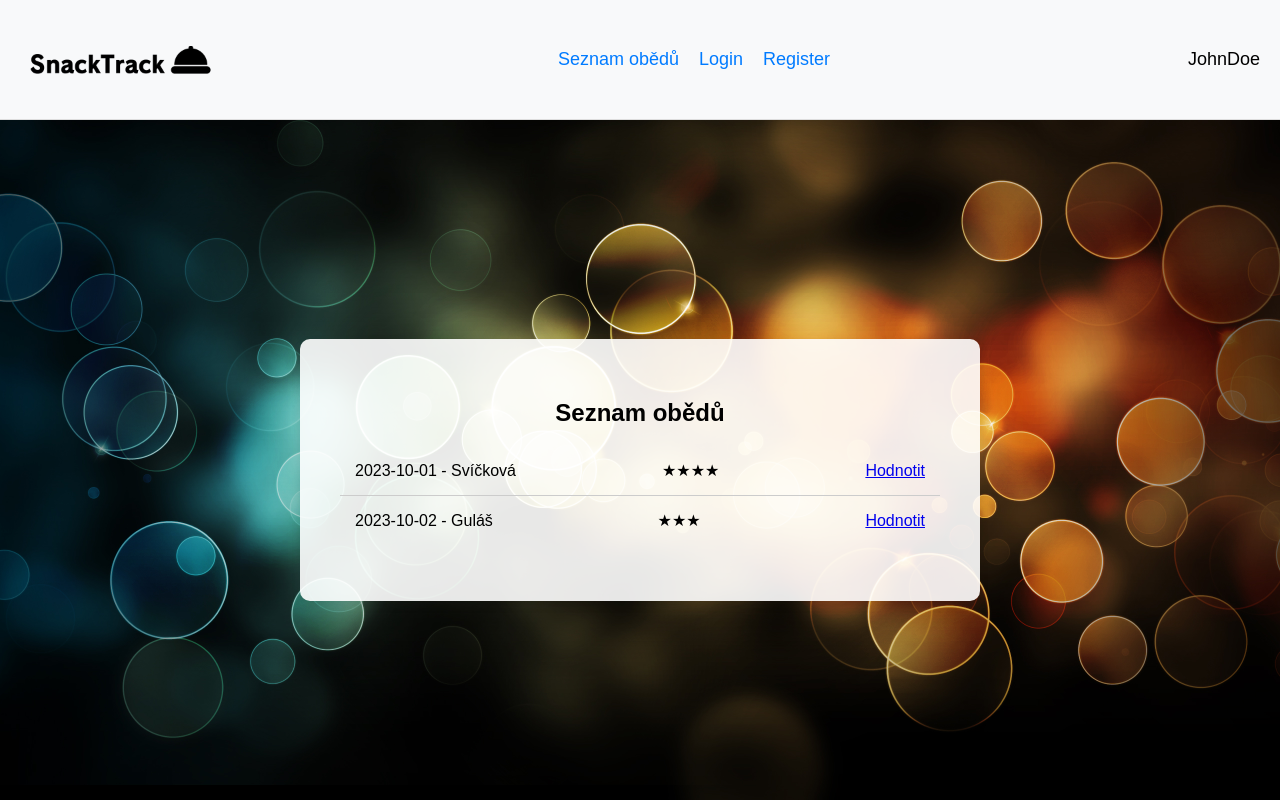
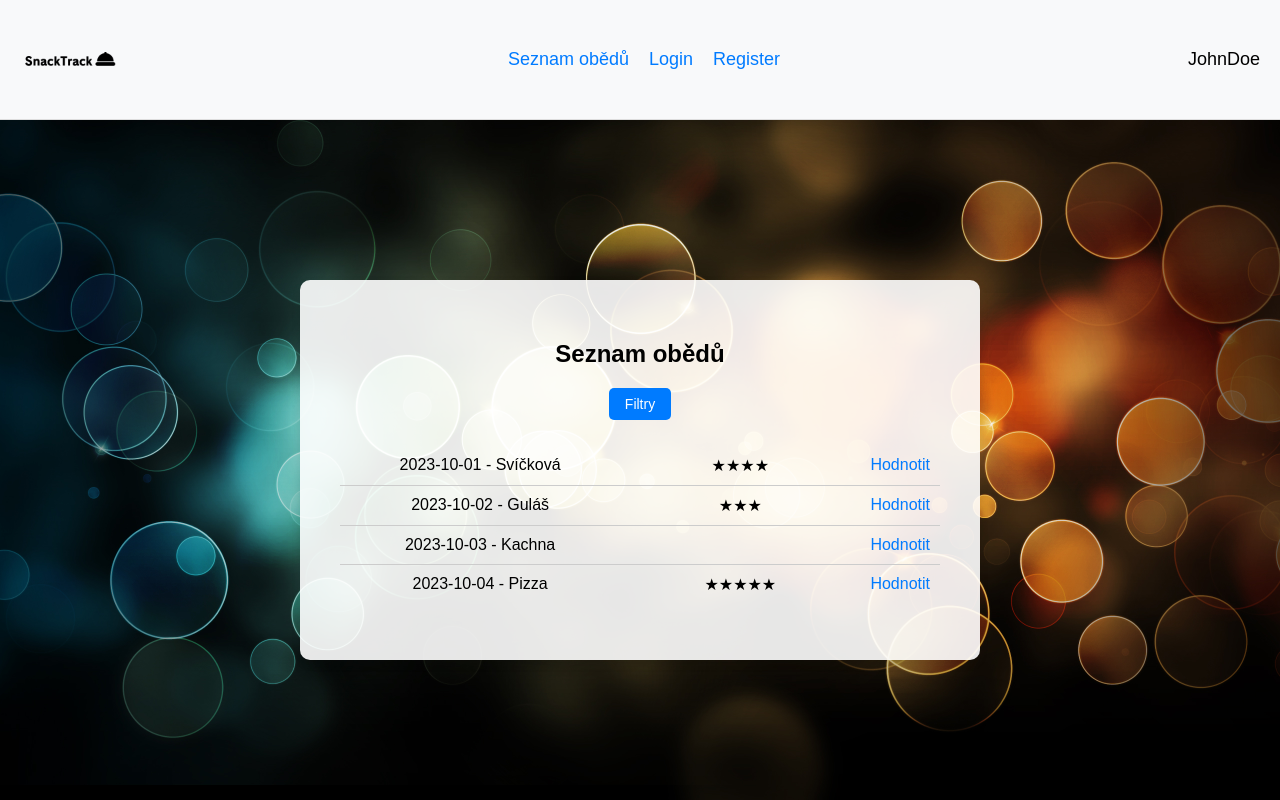
Before and after one commit to Ladizslav/Hodnotici-aplikace, a React (Create React App) app in the folder project/: page / in a window 1280 px wide. Built offline with nearby package versions, Linux system fonts and the light colour scheme.

Commit message:
Added filter

```diff
--- a/project/src/App.css
+++ b/project/src/App.css
@@ -1,3 +1,4 @@
+/* Základní styly pro celou stránku */
 body {
   background-image: url('../assets/background.jpg');
   background-size: cover;
@@ -8,6 +9,7 @@ body {
   padding: 0;
 }
 
+/* Header */
 header {
   position: fixed; /* Fixovaný header nahoře */
   top: 0;
@@ -24,12 +26,14 @@ header {
   box-sizing: border-box; /* Zahrne padding do šířky */
 }
 
+/* Logo v headeru */
 .logo img {
   height: auto; /* Výška se přizpůsobí */
-  max-height: 200px; /* Maximální výška loga */
+  max-height: 100px; /* Maximální výška loga */
   width: auto; /* Zachová poměr stran */
 }
 
+/* Navigační odkazy v headeru */
 .nav-links {
   list-style: none;
   display: flex;
@@ -52,6 +56,7 @@ header {
   text-decoration: underline;
 }
 
+/* Uživatelské jméno v headeru */
 .username {
   font-size: 18px;
   white-space: nowrap; /* Zabraňuje zalomení textu */
@@ -61,6 +66,7 @@ header {
   margin-left: 20px; /* Odsazení od navigace */
 }
 
+/* Hlavní obsah aplikace */
 .app {
   text-align: center;
   padding: 40px;
@@ -69,7 +75,8 @@ header {
   margin: 140px auto 0; /* Odsazení shora, aby obsah začínal pod headerem */
 }
 
-.login, .register, .meal-list, .meal-rating {
+/* Přihlášení a registrace */
+.login, .register {
   background-color: rgba(255, 255, 255, 0.9);
   padding: 40px;
   border-radius: 10px;
@@ -78,16 +85,147 @@ header {
   box-shadow: 0 4px 8px rgba(0, 0, 0, 0.1);
 }
 
-input {
-  display: block;
-  width: 100%;
-  padding: 15px;
-  margin: 15px 0;
+.login h2, .register h2 {
+  text-align: center;
+  margin-bottom: 20px;
+}
+
+.login form, .register form {
+  display: flex;
+  flex-direction: column;
+  gap: 15px;
+}
+
+.login form div, .register form div {
+  display: flex;
+  flex-direction: column;
+  gap: 5px;
+}
+
+.login label, .register label {
+  font-weight: bold;
+}
+
+.login input, .register input {
+  padding: 10px;
   border: 1px solid #ccc;
   border-radius: 5px;
   font-size: 16px;
 }
 
+.login button, .register button {
+  padding: 10px;
+  background-color: #007bff;
+  color: white;
+  border: none;
+  border-radius: 5px;
+  font-size: 16px;
+  cursor: pointer;
+}
+
+.login button:hover, .register button:hover {
+  background-color: #0056b3;
+}
+
+/* Seznam jídel */
+.meal-list {
+  background-color: rgba(255, 255, 255, 0.9);
+  padding: 40px;
+  border-radius: 10px;
+  max-width: 600px;
+  margin: 20px auto;
+  box-shadow: 0 4px 8px rgba(0, 0, 0, 0.1);
+}
+
+.meal-list ul {
+  list-style-type: none;
+  padding: 0;
+}
+
+.meal-list li {
+  display: flex;
+  justify-content: space-between;
+  align-items: center;
+  padding: 10px;
+  border-bottom: 1px solid #ccc;
+}
+
+.meal-list li:last-child {
+  border-bottom: none;
+}
+
+.meal-list li span {
+  flex: 1;
+}
+
+.meal-list li a {
+  color: #007bff;
+  text-decoration: none;
+}
+
+.meal-list li a:hover {
+  text-decoration: underline;
+}
+
+/* Tlačítko Filtry a rozbalovací menu */
+.meal-list button {
+  padding: 10px 20px;
+  background-color: #007bff;
+  color: white;
+  border: none;
+  border-radius: 5px;
+  cursor: pointer;
+  margin-bottom: 10px;
+}
+
+.meal-list button:hover {
+  background-color: #0056b3;
+}
+
+.filters-menu {
+  display: flex;
+  flex-direction: column;
+  gap: 10px;
+  margin-bottom: 20px;
+  padding: 15px;
+  background-color: rgba(255, 255, 255, 0.95); /* Bílý box s lehkou průhledností */
+  border-radius: 10px;
+  box-shadow: 0 4px 8px rgba(0, 0, 0, 0.1); /* Stín pro lepší vizuální oddělení */
+  border: 1px solid #ddd; /* Tenký rámeček */
+}
+
+.filters-menu button {
+  padding: 8px 12px; /* Menší odsazení */
+  background-color: #f8f9fa; /* Světlé pozadí */
+  color: #007bff; /* Modrá barva textu */
+  border: 1px solid #007bff; /* Modrý rámeček */
+  border-radius: 5px;
+  cursor: pointer;
+  font-size: 14px; /* Menší písmo */
+  transition: background-color 0.3s, color 0.3s; /* Hladký přechod */
+}
+
+.filters-menu button:hover {
+  background-color: #007bff; /* Modré pozadí při najetí */
+  color: white; /* Bílý text při najetí */
+}
+
+/* Hodnocení jídel */
+.meal-rating {
+  background-color: rgba(255, 255, 255, 0.9);
+  padding: 40px;
+  border-radius: 10px;
+  max-width: 600px;
+  margin: 20px auto;
+  box-shadow: 0 4px 8px rgba(0, 0, 0, 0.1);
+}
+
+.meal-rating label {
+  display: block;
+  margin: 15px 0;
+}
+
+/* Tlačítka */
 button {
   padding: 15px 30px;
   background-color: #007bff;
@@ -102,60 +240,28 @@ button:hover {
   background-color: #0056b3;
 }
 
-.meal-list ul {
-  list-style-type: none;
-  padding: 0;
-}
-
-.meal-list li {
-  display: flex;
-  justify-content: space-between;
-  align-items: center;
+/* Inputy */
+input {
+  display: block;
+  width: 100%;
   padding: 15px;
-  border-bottom: 1px solid #ccc;
-}
-
-.meal-list li:last-child {
-  border-bottom: none;
-}
-
-.meal-rating label {
-  display: block;
   margin: 15px 0;
-}
-
-.register h2, .login h2 {
-  text-align: center;
-  margin-bottom: 30px;
-}
-
-.register form, .login form {
-  display: flex;
-  flex-direction: column;
-  gap: 20px;
-}
-
-.register label, .login label {
-  font-weight: bold;
-}
-
-.register input, .login input {
-  padding: 15px;
   border: 1px solid #ccc;
   border-radius: 5px;
   font-size: 16px;
 }
 
-.register button, .login button {
-  padding: 15px;
+.meal-list > button {
+  padding: 8px 16px; /* Menší odsazení */
   background-color: #007bff;
   color: white;
   border: none;
   border-radius: 5px;
-  font-size: 16px;
   cursor: pointer;
+  font-size: 14px; /* Menší písmo */
+  margin-bottom: 10px;
 }
 
-.register button:hover, .login button:hover {
+.meal-list > button:hover {
   background-color: #0056b3;
 }
--- a/project/src/components/MealList.js
+++ b/project/src/components/MealList.js
@@ -1,19 +1,62 @@
-import React from 'react';
+import React, { useState } from 'react';
 import { Link } from 'react-router-dom';
 
 const MealList = () => {
+  // Příklad dat
   const meals = [
     { id: 1, date: '2023-10-01', name: 'Svíčková', rating: 4 },
     { id: 2, date: '2023-10-02', name: 'Guláš', rating: 3 },
+    { id: 3, date: '2023-10-03', name: 'Kachna', rating: 0 }, // Nehodnoceno
+    { id: 4, date: '2023-10-04', name: 'Pizza', rating: 5 },
   ];
+
+  // Stav pro viditelnost menu filtrů
+  const [showFilters, setShowFilters] = useState(false);
+
+  // Stav pro aktuální seznam jídel (pro případné filtrování)
+  const [filteredMeals, setFilteredMeals] = useState(meals);
+
+  // Funkce pro otevření/zavření menu filtrů
+  const toggleFilters = () => {
+    setShowFilters(!showFilters);
+  };
+
+  // Funkce pro resetování filtrů (zobrazení původního seznamu)
+  const resetFilter = () => {
+    setFilteredMeals(meals); // Zobrazí původní seznam
+    setShowFilters(false); // Zavře menu
+  };
 
   return (
     <div className="meal-list">
       <h2>Seznam obědů</h2>
+
+      {/* Tlačítko pro otevření menu filtrů */}
+      <button onClick={toggleFilters}>Filtry</button>
+
+      {/* Rozbalovací menu filtrů */}
+      {showFilters && (
+        <div className="filters-menu">
+          <button onClick={() => alert('Řadit podle času')}>Řadit podle času</button>
+          <button onClick={() => alert('Hodnoceno za poslední týden')}>
+            Hodnoceno za poslední týden
+          </button>
+          <button onClick={() => alert('Nehodnoceno za poslední týden')}>
+            Nehodnoceno za poslední týden
+          </button>
+          <button onClick={() => alert('Hodnoceno celkem')}>Hodnoceno celkem</button>
+          <button onClick={() => alert('Nehodnoceno celkem')}>Nehodnoceno celkem</button>
+          <button onClick={resetFilter}>Odebrat filtr</button>
+        </div>
+      )}
+
+      {/* Seznam jídel */}
       <ul>
-        {meals.map((meal) => (
+        {filteredMeals.map((meal) => (
           <li key={meal.id}>
-            <span>{meal.date} - {meal.name}</span>
+            <span>
+              {meal.date} - {meal.name}
+            </span>
             <span>{'★'.repeat(meal.rating)}</span>
             <Link to={`/meal/${meal.id}`}>Hodnotit</Link>
           </li>
```
